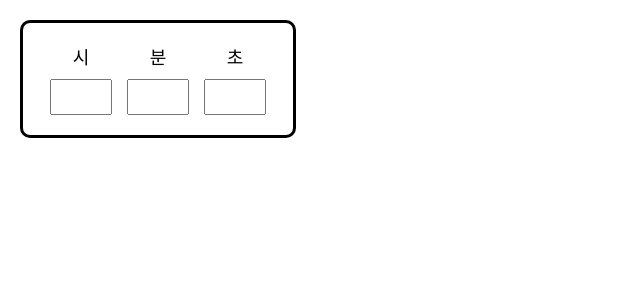
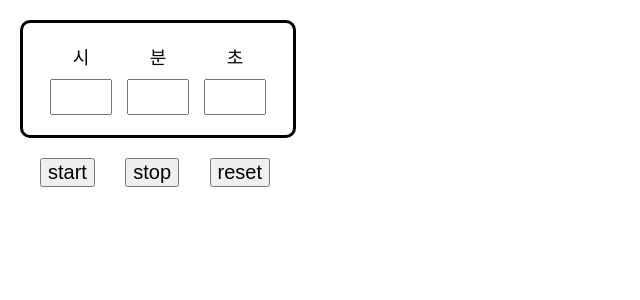
Before and after one commit to picoloman6/RESAT, a React (Create React App) app in the folder day2/: page / in a window 1280 px wide. Shown: the top 300 px of the page, without its empty margins (0-640 px from the left). Built offline with nearby package versions, Linux system fonts and the light colour scheme; the HTML template or start-up script is replaced by a standard one.

Commit message:
[Day2] : 타이머 컴포넌트 생성 및 스타일 적용

```diff
--- a/day2/src/App.tsx
+++ b/day2/src/App.tsx
@@ -1,5 +1,6 @@
-import React, { useState } from 'react';
+import { useState } from 'react';
 import TimerInput from './TimerInput/TimerInput';
+import TimerButton from './TimerButton/TimerButton';
 import { TimeType } from './types';
 
 function App() {
@@ -9,42 +10,10 @@ function App() {
     second: ''
   });
 
-  const onChange = (e: React.ChangeEvent<HTMLInputElement>) => {
-    const { name, value } = e.target;
-    const obj = { ...time, [name]: value };
-    setTime(obj);
-  };
-
-  const onBlur = (e: React.ChangeEvent<HTMLInputElement>) => {
-    let flag = false;
-    const { name } = e.target;
-
-    if (!time[name].match(/^[0-9]+$/g)) {
-      flag = true;
-      alert('숫자만 입력하세요');
-    }
-
-    if (name === 'hour' && parseInt(time[name]) > 12) {
-      flag = true;
-      alert('시간은 12 이하만 입력할 수 있습니다');
-    }
-
-    if (name !== 'hour' && parseInt(time[name]) > 60) {
-      flag = true;
-      alert(
-        `${name === 'minute' ? '분은' : '초는'} 60 이하만 입력할 수 있습니다`
-      );
-    }
-
-    if (flag) {
-      const obj = { ...time, [name]: '' };
-      setTime(obj);
-    }
-  };
-
   return (
     <div className='App'>
-      <TimerInput time={time} onChange={onChange} onBlur={onBlur} />
+      <TimerInput time={time} setTime={setTime} />
+      <TimerButton time={time} setTime={setTime} />
     </div>
   );
 }
--- /dev/null
+++ b/day2/src/TimerButton/TimerButton.style.tsx
@@ -0,0 +1,15 @@
+import styled from 'styled-components';
+
+export const TimerButtonWrapper = styled.div`
+  display: flex;
+  justify-content: space-between;
+  width: 230px;
+  margin-top: 20px;
+  margin-left: 20px;
+  padding-left: 20px;
+  padding-right: 20px;
+`;
+
+export const StyledTimerButton = styled.button`
+  font-size: 20px;
+`;
--- /dev/null
+++ b/day2/src/TimerButton/TimerButton.tsx
@@ -0,0 +1,22 @@
+import React from 'react';
+import { TimeType } from '../types';
+import { TimerButtonWrapper, StyledTimerButton } from './TimerButton.style';
+
+type PropsType = {
+  time: TimeType;
+  setTime: React.Dispatch<React.SetStateAction<TimeType>>;
+};
+
+const TimerButton: React.FC<PropsType> = () => {
+  const onClickStart = () => {};
+
+  return (
+    <TimerButtonWrapper>
+      <StyledTimerButton>start</StyledTimerButton>
+      <StyledTimerButton>stop</StyledTimerButton>
+      <StyledTimerButton>reset</StyledTimerButton>
+    </TimerButtonWrapper>
+  );
+};
+
+export default TimerButton;
--- /dev/null
+++ b/day2/src/TimerInput/TimerInput.style.tsx
@@ -0,0 +1,31 @@
+import styled from 'styled-components';
+
+export const TimerInputWrapper = styled.div`
+  display: flex;
+  justify-content: space-between;
+  width: 230px;
+  margin-top: 20px;
+  margin-left: 20px;
+  padding: 20px;
+  border: 3px solid black;
+  border-radius: 10px;
+`;
+
+export const TimerInputDiv = styled.div`
+  display: flex;
+  flex-direction: column;
+  align-items: center;
+  width: 33%;
+  p {
+    font-size: 18px;
+    margin: 0;
+    margin-bottom: 10px;
+  }
+
+  input {
+    font-size: 25px;
+    text-align: center;
+    width: 70%;
+    height: 30px;
+  }
+`;
--- a/day2/src/TimerInput/TimerInput.tsx
+++ b/day2/src/TimerInput/TimerInput.tsx
@@ -1,41 +1,10 @@
 import React from 'react';
-import styled from 'styled-components';
 import { TimeType } from '../types';
-
-const Wrapper = styled.div`
-  display: flex;
-  justify-content: space-between;
-  width: 230px;
-  margin-top: 20px;
-  margin-left: 20px;
-  padding: 20px;
-  border: 3px solid black;
-  border-radius: 10px;
-`;
-
-const StyledDiv = styled.div`
-  display: flex;
-  flex-direction: column;
-  align-items: center;
-  width: 33%;
-  p {
-    font-size: 18px;
-    margin: 0;
-    margin-bottom: 10px;
-  }
-
-  input {
-    font-size: 25px;
-    text-align: center;
-    width: 70%;
-    height: 30px;
-  }
-`;
+import { TimerInputWrapper, TimerInputDiv } from './TimerInput.style';
 
 type PropsType = {
   time: TimeType;
-  onChange: (e: React.ChangeEvent<HTMLInputElement>) => void;
-  onBlur: (e: React.ChangeEvent<HTMLInputElement>) => void;
+  setTime: React.Dispatch<React.SetStateAction<TimeType>>;
 };
 
 const arr = [
@@ -44,11 +13,44 @@ const arr = [
   ['초', 'second']
 ];
 
-const TimerInput: React.FC<PropsType> = ({ time, onChange, onBlur }) => {
+const TimerInput: React.FC<PropsType> = ({ time, setTime }) => {
+  const onChange = (e: React.ChangeEvent<HTMLInputElement>) => {
+    const { name, value } = e.target;
+    const obj = { ...time, [name]: value };
+    setTime(obj);
+  };
+
+  const onBlur = (e: React.ChangeEvent<HTMLInputElement>) => {
+    let flag = false;
+    const { name } = e.target;
+
+    if (time[name] !== '' && !time[name].match(/^[0-9]+$/g)) {
+      flag = true;
+      alert('숫자만 입력하세요');
+    }
+
+    if (name === 'hour' && parseInt(time[name]) > 99) {
+      flag = true;
+      alert('시간은 99 이하만 입력할 수 있습니다');
+    }
+
+    if (name !== 'hour' && parseInt(time[name]) > 60) {
+      flag = true;
+      alert(
+        `${name === 'minute' ? '분은' : '초는'} 60 이하만 입력할 수 있습니다`
+      );
+    }
+
+    if (flag) {
+      const obj = { ...time, [name]: '' };
+      setTime(obj);
+    }
+  };
+
   return (
-    <Wrapper>
+    <TimerInputWrapper>
       {arr.map(value => (
-        <StyledDiv>
+        <TimerInputDiv>
           <p>{value[0]}</p>
           <input
             name={value[1]}
@@ -57,9 +59,9 @@ const TimerInput: React.FC<PropsType> = ({ time, onChange, onBlur }) => {
             onChange={onChange}
             onBlur={onBlur}
           />
-        </StyledDiv>
+        </TimerInputDiv>
       ))}
-    </Wrapper>
+    </TimerInputWrapper>
   );
 };
 
```
